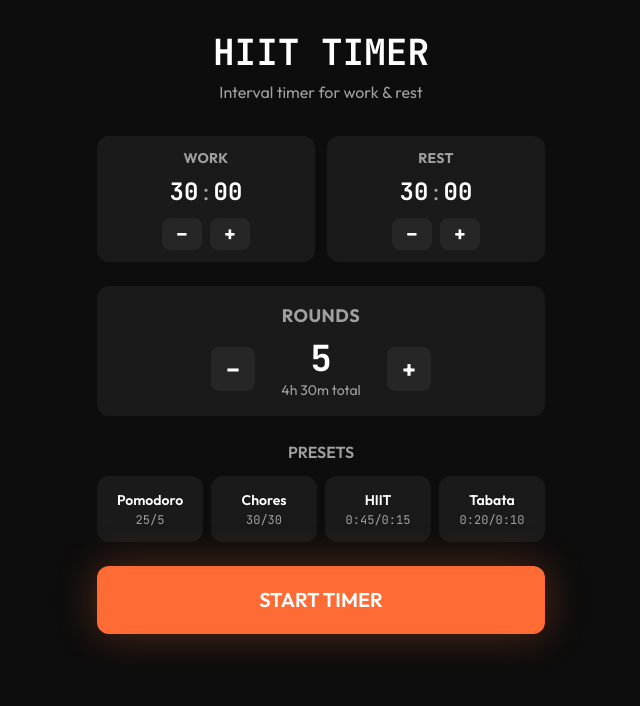
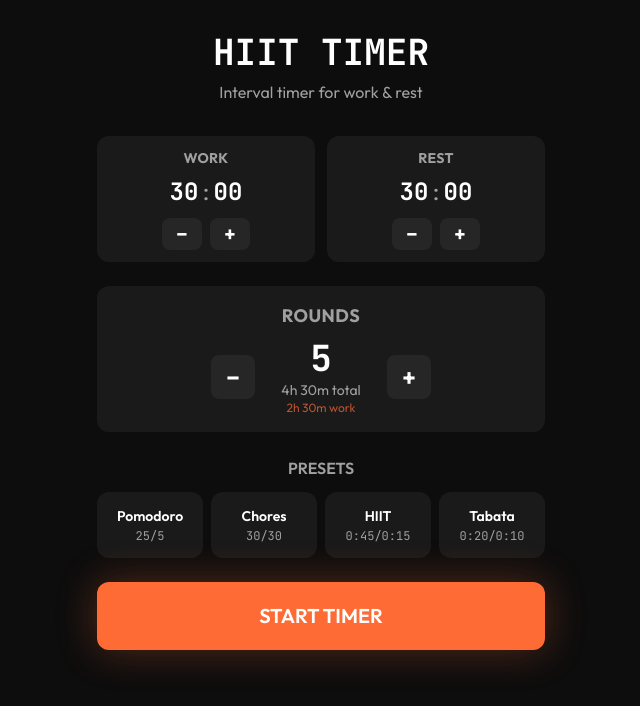
Before and after one commit to AdrianRogowski/hiit, a React (Vite) app: page / in a window 1280 px wide. Shown: the top 706 px of the page, without its empty margins (319-959 px from the left). Built offline with nearby package versions, Linux system fonts and the light colour scheme.

Commit message:
Show total work time in addition to total session time on setup screen

```diff
--- a/src/pages/SetupPage.tsx
+++ b/src/pages/SetupPage.tsx
@@ -130,6 +130,9 @@ export function SetupPage({ onStart }: SetupPageProps) {
               <span className="font-body text-sm text-text-secondary text-center">
                 {formatDuration(totalTime)} total
               </span>
+              <span className="font-body text-xs text-work/70 text-center">
+                {formatDuration(workDuration * rounds)} work
+              </span>
             </div>
             <button
               type="button"
```
Also changed, not shown: 5 other files (tests, documents, lock files or other folders).
